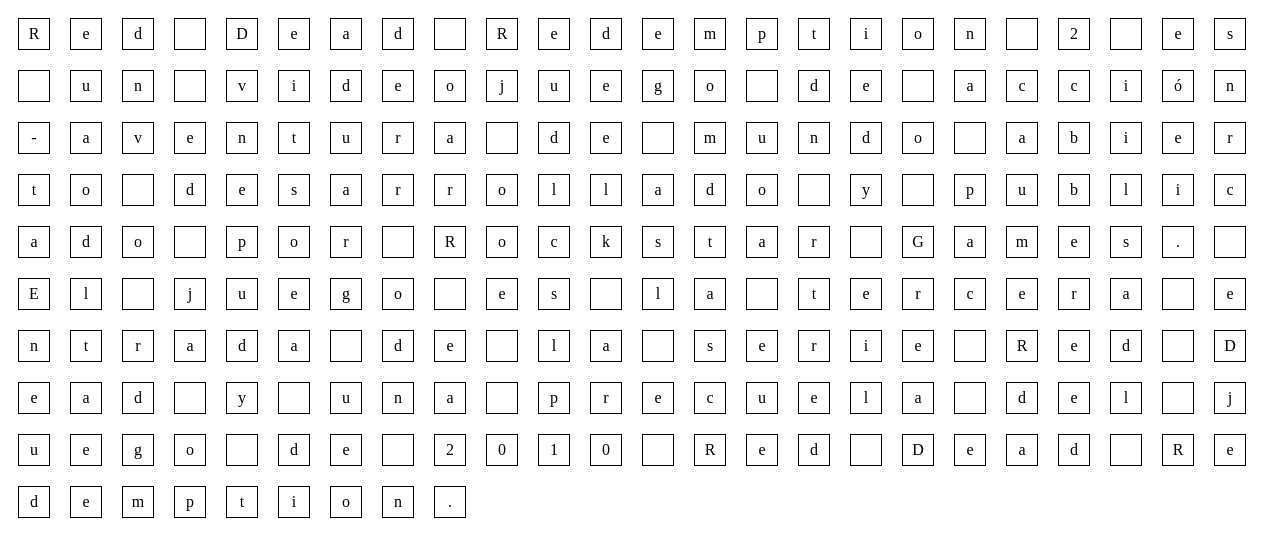
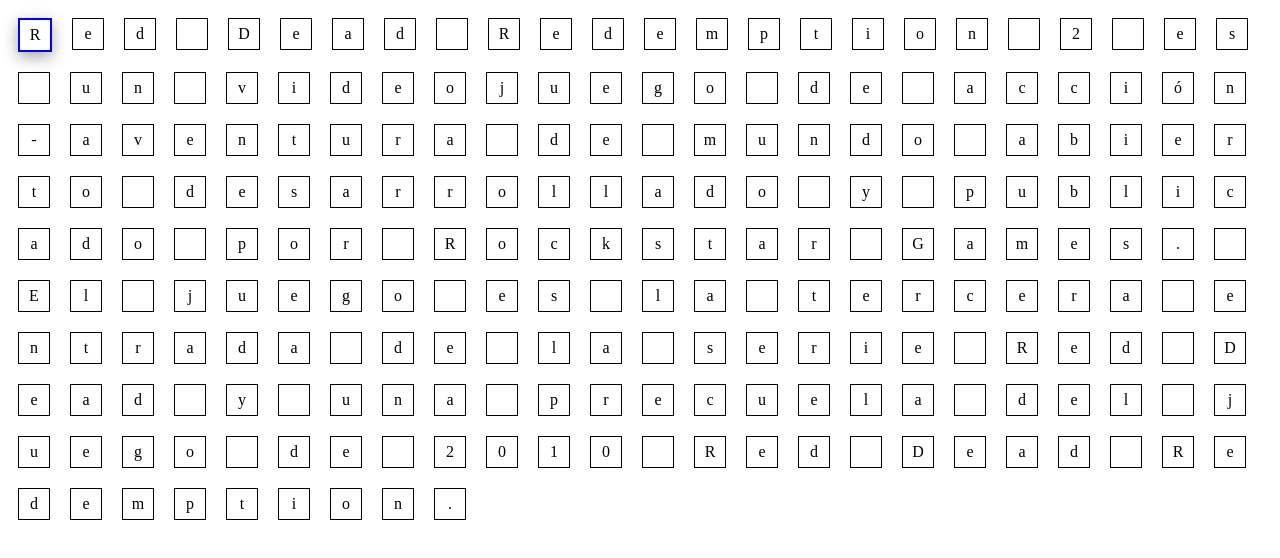
Before and after one commit to leonelSubelza/mecanografia-app, an Angular app: page / in a window 1280 px wide. Shown: the top 558 px of the page. Built offline with nearby package versions, Linux system fonts and the light colour scheme.

Commit message:
Added the main logic for the game

```diff
--- a/src/app/pages/game/game.component.css
+++ b/src/app/pages/game/game.component.css
@@ -16,6 +16,11 @@
 
 }
 
+.board-container div.active {
+    border: 2px solid blue;
+    box-shadow: rgba(0, 0, 0, 0.35) 0 5px 15px;
+}
+
 .board-container div p{
     margin: auto;
     text-align: center;
--- a/src/app/pages/game/game.component.html
+++ b/src/app/pages/game/game.component.html
@@ -1,8 +1,11 @@
 <div class="board-container">
     @for (word of wordsLists; track $index) {
-        <div>
+        <div [ngClass]="{'active': $index === letterActive}">
             <p>{{word}}</p>
         </div>
     }
-
 </div>
+@if (juegoTerminado) {
+    <div>Juego copletado</div>
+}
+<!-- [ngClass]="{ 'red-color': product.price > 200 }" -->
--- a/src/app/pages/game/game.component.ts
+++ b/src/app/pages/game/game.component.ts
@@ -1,11 +1,12 @@
 import { Component, HostListener, OnInit, inject } from '@angular/core';
 import { TextGenerationAPIService } from '../../services/text-generation-api.service';
 import { Router } from '@angular/router';
+import { NgClass } from '@angular/common';
 
 @Component({
   selector: 'app-game',
   standalone: true,
-  imports: [],
+  imports: [NgClass],
   templateUrl: './game.component.html',
   styleUrl: './game.component.css'
 })
@@ -13,6 +14,10 @@
   text: string = '';
 
   wordsLists: string[] = [];
+
+  letterActive: number = 0;
+
+  juegoTerminado = false;
 
   private _apiService = inject(TextGenerationAPIService);
   private _router = inject(Router);
@@ -27,13 +32,26 @@
     const {key} = event;
     // console.log(`Key pressed: "${key}"`);
 
+    if(this.juegoTerminado) return;
+
     if(this.isAValidWord(key)){
-      // console.log("key valida");
+      console.log("key valida");
+      // Si la letra activa es igual a la letra pulsada se pasa a la siguiente
+      console.log("key === this.wordsLists[this.letterActive]: "+key === this.wordsLists[this.letterActive]);
+
+      if(key === this.wordsLists[this.letterActive]){
+        if(this.letterActive === this.wordsLists.length-1){
+          this.juegoTerminado = true;
+          return;
+        }
+
+        this.letterActive++;
+      }
     }
   }
 
   isAValidWord(key: string): boolean {
-    const regexString: string = `^[a-zA-Z0-9\s.,;:?!'"()-]$`;
+    const regexString: string = `^[a-zA-Z0-9\\s.,;:?!'"()\\-áéíóúÁÉÍÓÚñÑüÜ]$`;
     const regex: RegExp = new RegExp(regexString);
     return regex.test(key) || key === ' ';
   }
```
